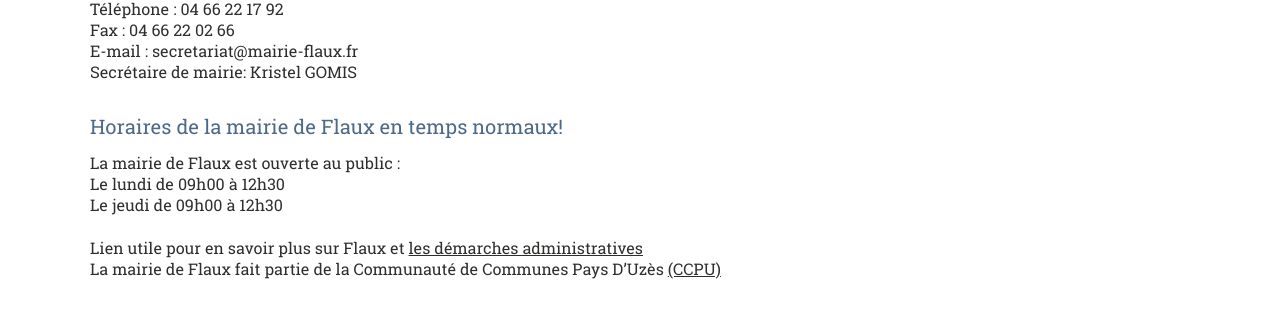
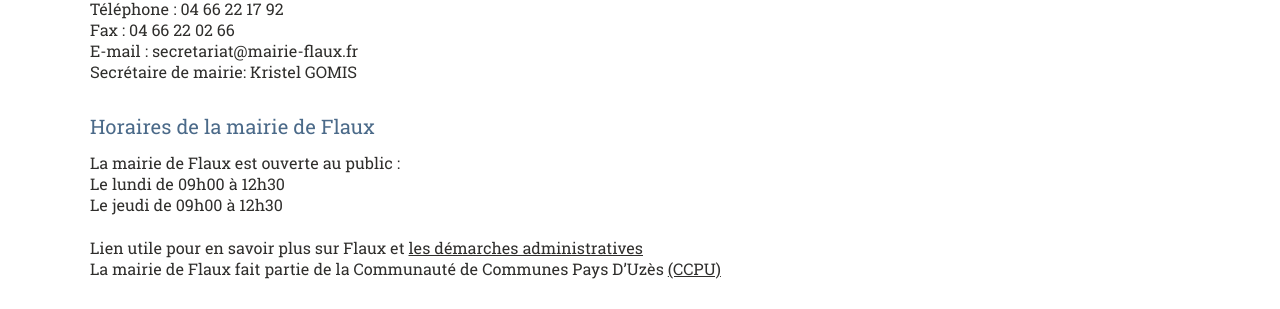
Before and after one commit to Flaux-Village/flaux-village.github.io, a Jekyll site: the page built from mairie.md, in a window 1280 px wide. Shown: the part 716-1025 px from the top of the page. Built offline with Jekyll 4.4.1, drawn with Linux system fonts in a browser that asks for light colours; our own code applies the rules of GitHub Pages for plain Markdown files.

Commit message:
Update mairie.md

```diff
--- a/mairie.md
+++ b/mairie.md
@@ -44,7 +44,7 @@ Fax : 04 66 22 02 66<br/>
 E-mail : secretariat@mairie-flaux.fr<br/>
 Secrétaire de mairie: Kristel GOMIS
 
-## Horaires de la mairie de Flaux en temps normaux!
+## Horaires de la mairie de Flaux
 La mairie de Flaux est ouverte au public :<br/>
 Le lundi  de 09h00 à 12h30<br/>
 Le jeudi  de 09h00 à 12h30<br/>
```
